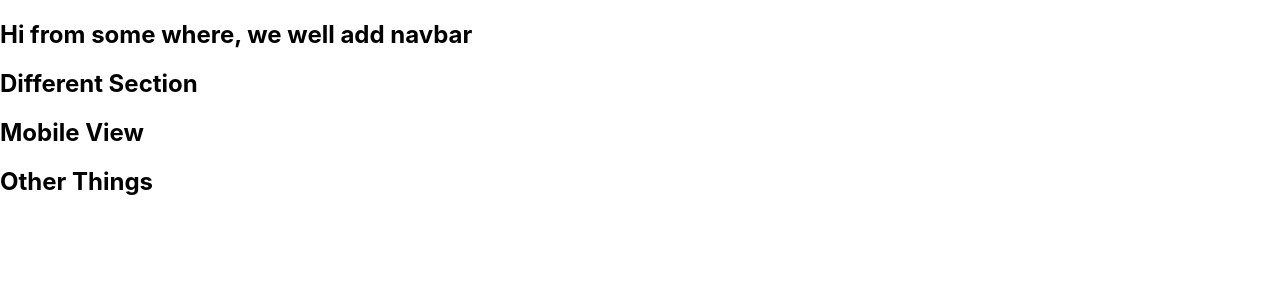
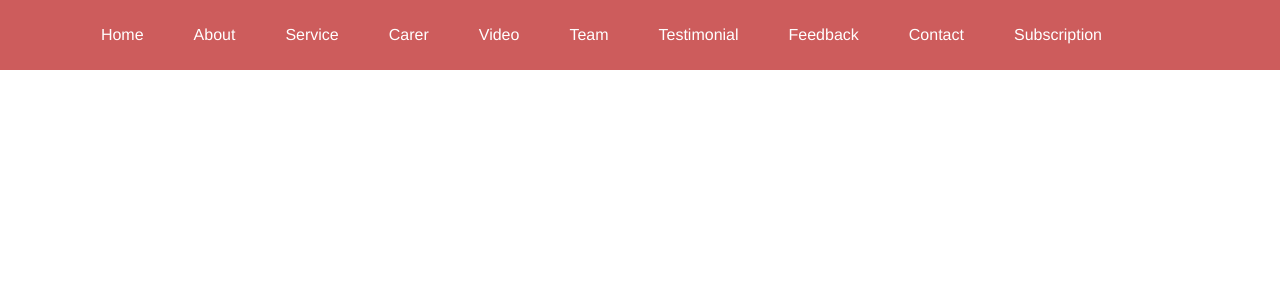
Before and after one commit to houssamedine/portfolio-web, a React (Create React App) app: page / in a window 1280 px wide. Shown: the top 300 px of the page. Built offline with nearby package versions, Linux system fonts and the light colour scheme.

Commit message:
finaliser navbar branch

```diff
--- a/src/App.js
+++ b/src/App.js
@@ -1,12 +1,10 @@
 import './App.css';
+import Navbar from "./components/navbar/Navbar";
 
 export default  function  App() {
   return (
       <>
-          <h2>Hi from some where, we well add navbar</h2>
-          <h2>Different Section</h2>
-          <h2>Mobile View</h2>
-          <h2>Other Things</h2>
+          <Navbar/>
       </>
   );
 }
--- /dev/null
+++ b/src/components/navbar/Navbar.css
@@ -0,0 +1,27 @@
+.navbar-main{
+    background-color: #CD5C5C;
+    width: 100%;
+    height: 70px;
+    display: flex;
+    align-items: center;
+    top: 0;
+    text-align: center;
+    justify-content: right;
+}
+
+.navbar-main ul{
+    display: flex;
+    margin-right: 10%;
+}
+
+.navbar-main ul li{
+    list-style-type: none;
+    margin-right: 50px;
+    color: white;
+    cursor: pointer;
+    font-family: "Franklin Gothic Medium", "Arial Narrow", Arial, sans-serif;
+}
+
+.navbar-main ul li:hover{
+    color: #efef74;
+}
--- /dev/null
+++ b/src/components/navbar/Navbar.js
@@ -0,0 +1,20 @@
+import  "./Navbar.css"
+export default function  Navbar () {
+    return  <>
+        <nav className="navbar-main">
+            <ul>
+                <li className="nav-item">Home</li>
+                <li className="nav-item">About</li>
+                <li className="nav-item">Service</li>
+                <li className="nav-item">Carer</li>
+                <li className="nav-item">Video</li>
+                <li className="nav-item">Team</li>
+                <li className="nav-item">Testimonial</li>
+                <li className="nav-item">Feedback</li>
+                <li className="nav-item">Contact</li>
+                <li className="nav-item">Subscription</li>
+            </ul>
+        </nav>
+    </>
+
+}
```
Also changed, not shown: src/components/ContextApi.js (added).
